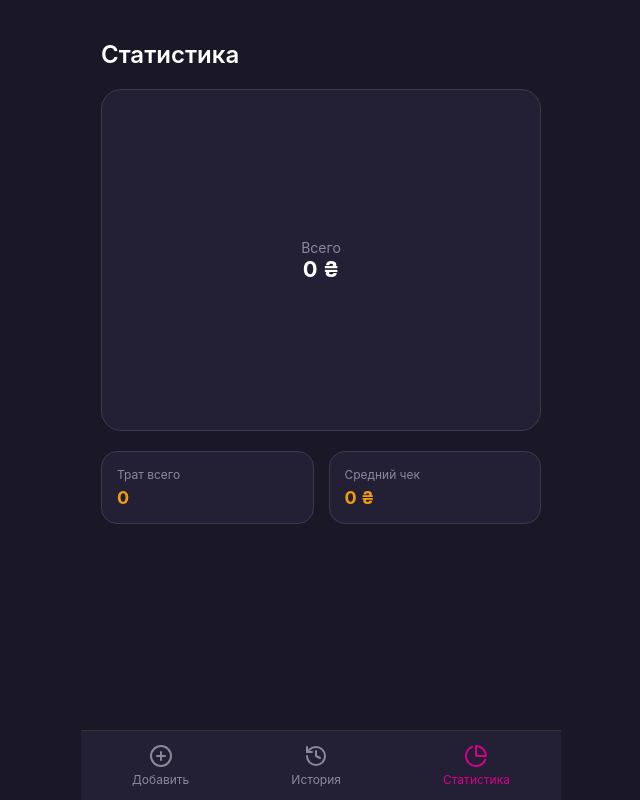
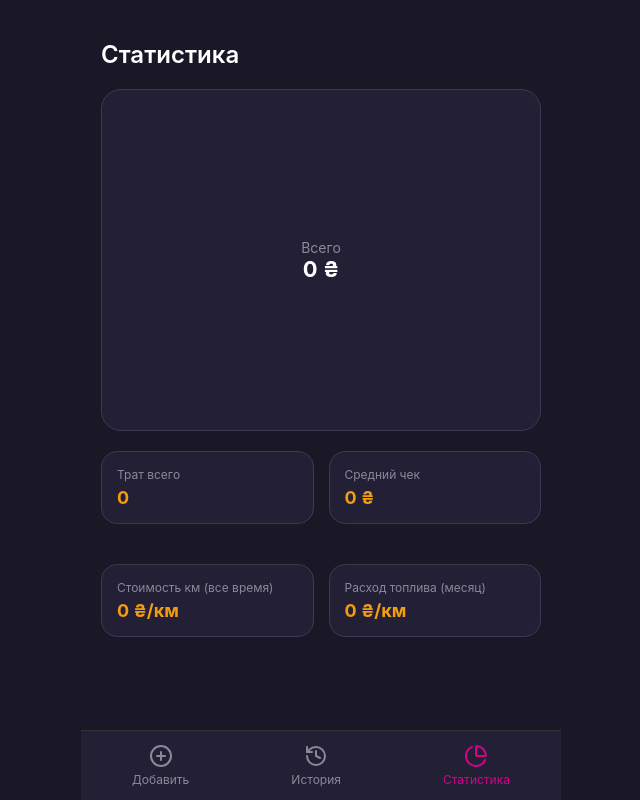
Before and after one commit to DmitryZatonsky/gluttonous_car, a React (Vite) app: page /gluttonous_car/statistics in a window 1280 px wide. Shown: the whole page, without its empty margins (319-959 px from the left). Built offline with nearby package versions, Linux system fonts and the light colour scheme.

Commit message:
расход топлива

```diff
--- a/src/index.css
+++ b/src/index.css
@@ -350,3 +350,35 @@ input[type="date"]::-webkit-datetime-edit {
   color: var(--text-main);
   padding: 0;
 }
+
+/* ========================= Стили для легенды ========================= */
+
+.category-legend {
+  margin: 20px 0;
+  display: flex;
+  flex-direction: column;
+  gap: 12px;
+}
+
+.legend-item {
+  display: flex;
+  justify-content: space-between;
+  align-items: center;
+  padding: 8px 0;
+  border-bottom: 1px solid rgba(255, 255, 255, 0.05);
+}
+
+.legend-info {
+  display: flex;
+  align-items: center;
+  gap: 10px;
+}
+
+.dot {
+  width: 10px;
+  height: 10px;
+  border-radius: 50%;
+}
+
+.legend-item .label { color: #8a8894; font-size: 14px; }
+.legend-item .value { font-weight: 600; color: #fff; }
--- a/src/pages/AddExpense.jsx
+++ b/src/pages/AddExpense.jsx
@@ -2,12 +2,14 @@ import{ useState } from "react";
 import { saveExpenses } from "../utils/storage";
 import SuccessPopup from '../components/SuccessPopup';
 
+const FUEL_TYPES = ['Бензин', 'Газ', 'Дизель', 'Электричество'];
 const CATEGORIES = ['Топливо', 'ТО', 'Мойка', 'Запчасти', 'Ремонт', 'Страховка', 'Другое'];
 
 export default function AddExpense() {
   // Состояние для полей формы
   const [date, setDate] = useState(new Date().toISOString().substring(0, 10));
-  const [category, setCategory] = useState('Топливо')
+  const [category, setCategory] = useState('Топливо');
+  const [fuelType, setFuelType] = useState('Бензин');
   const [mileage, setMileage] = useState('');
   const [amount, setAmount] = useState('');
   const [comment , setComment] = useState('');
@@ -20,6 +22,7 @@ export default function AddExpense() {
       id: Date.now(),
       date,
       category,
+      fuelType: category === 'Топливо' ? fuelType : null,
       mileage: Number(mileage),
       amount: Number(amount),
       comment,
@@ -52,12 +55,22 @@ export default function AddExpense() {
 
           <div className="input-group">
             <label>Категория</label>
-            <select
-              value={category}
-              onChange={(e) => setCategory(e.target.value)}>
-              {CATEGORIES.map((category) => <option key={category} value={category}>{category}</option>)}
+            <select value={category} onChange={(e) => setCategory(e.target.value)}>
+              {/* Список категорий должен быть ВНУТРИ select */}
+              {CATEGORIES.map((cat) => (
+                <option key={cat} value={cat}>{cat}</option>
+              ))}
             </select>
           </div>
+
+            {category === 'Топливо' && (
+              <div className="input-group">
+                <label>Тип топлива</label>
+                <select value={fuelType} onChange={(e) => setFuelType(e.target.value)}>
+                  {FUEL_TYPES.map(type => <option key={type} value={type}>{type}</option>)}
+                </select>
+              </div>
+            )}
 
           <div className="input-group">
             <label>Пробег (км)</label>
--- a/src/pages/Statistics.jsx
+++ b/src/pages/Statistics.jsx
@@ -2,15 +2,16 @@ import { useState, useEffect } from 'react';
 import { getExpenses } from '../utils/storage';
 import { PieChart, Pie, Cell, ResponsiveContainer, Tooltip } from 'recharts';
 
-// Цвета для секторов диаграммы в стиле твоего дизайна
+// Цвета для секторов диаграммы
 const COLORS = ['#d9008d', '#f29c11', '#4caf50', '#00bcd4', '#9c27b0', '#ff5722'];
 
 export default function Statistics() {
   const [data, setData] = useState([]);
   const [total, setTotal] = useState(0);
-
+  const [stats, setStats] = useState({ costPerKm: 0, fuelPerKm: 0 });
   useEffect(() => {
     const expenses = getExpenses();
+    if (expenses.length === 0) return;
 
     // 1. Считаем общую сумму
     const totalSum = expenses.reduce((sum, item) => sum + item.amount, 0);
@@ -27,7 +28,30 @@ export default function Statistics() {
       return acc;
     }, []);
 
-    setData(chartData);
+    // 3. Поиск пробега
+    const mileages = expenses.map(e => e.mileage).filter(m => m > 0);
+    const maxMileage = Math.max(...mileages, 0);
+    const minMileage = Math.min(...mileages, 0);
+    const totalDistance = maxMileage - minMileage;
+
+    // 4. Расчет за последние 30 дней
+    const thirtyDaysAgo = new Date();
+    thirtyDaysAgo.setDate(thirtyDaysAgo.getDate() - 30);
+
+    const lastMonthExpenses = expenses.filter(e => new Date(e.date) > thirtyDaysAgo);
+    const fuelLastMonth = lastMonthExpenses
+      .filter(e => e.category === 'Топливо')
+      .reduce((sum, e) => sum + e.amount, 0);
+
+    const monthMileages = lastMonthExpenses.map(e => e.mileage).filter(m => m > 0);
+    const monthDistance = Math.max(...monthMileages, 0) - Math.min(...monthMileages, 0);
+
+    setTotal(totalSum);
+    setData(chartData); // сгруппированные данные
+    setStats({
+      costPerKm: totalDistance > 0 ? (totalSum / totalDistance).toFixed(2) : 0,
+      fuelPerKm: monthDistance > 0 ? (fuelLastMonth / monthDistance).toFixed(2) : 0
+    });
   }, []);
 
   return (
@@ -76,6 +100,32 @@ export default function Statistics() {
           </span>
         </div>
       </div>
+
+      {/* Список категорий под графиком */}
+      <div className="category-legend">
+        {data.map((entry, index) => (
+          <div key={entry.name} className="legend-item">
+            <div className="legend-info">
+              <span className="dot" style={{ backgroundColor: COLORS[index % COLORS.length] }}></span>
+              <span className="label">{entry.name}</span>
+            </div>
+            <span className="value">{entry.value.toLocaleString()} ₴</span>
+          </div>
+        ))}
+      </div>
+
+      {/* Обновленные карточки */}
+      <div className="stats-grid">
+        <div className="stat-box">
+          <span className="stat-label">Стоимость км (все время)</span>
+          <span className="stat-value">{stats.costPerKm} ₴/км</span>
+        </div>
+        <div className="stat-box">
+          <span className="stat-label">Расход топлива (месяц)</span>
+          <span className="stat-value">{stats.fuelPerKm} ₴/км</span>
+        </div>
+      </div>
+
     </div>
   );
 }
```
